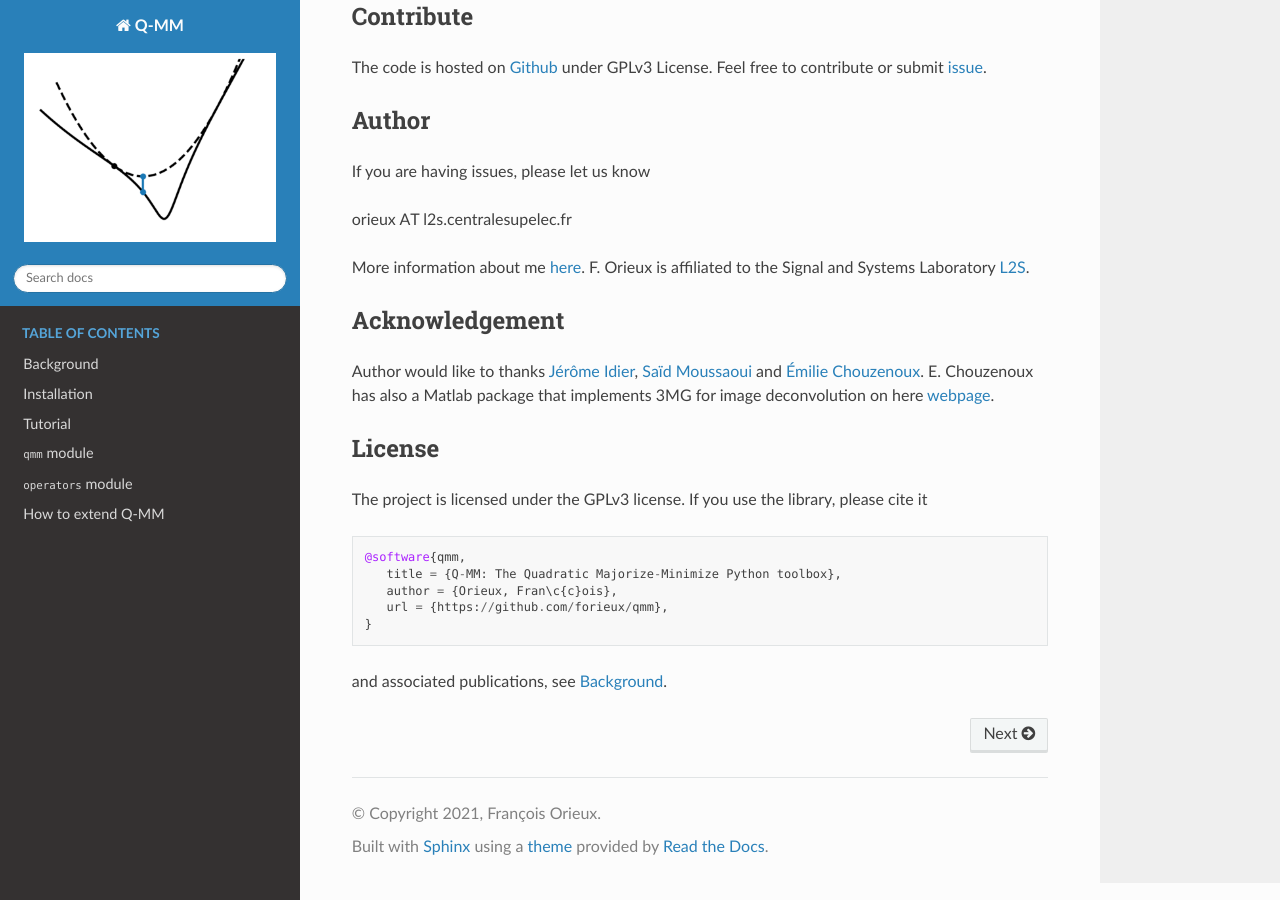
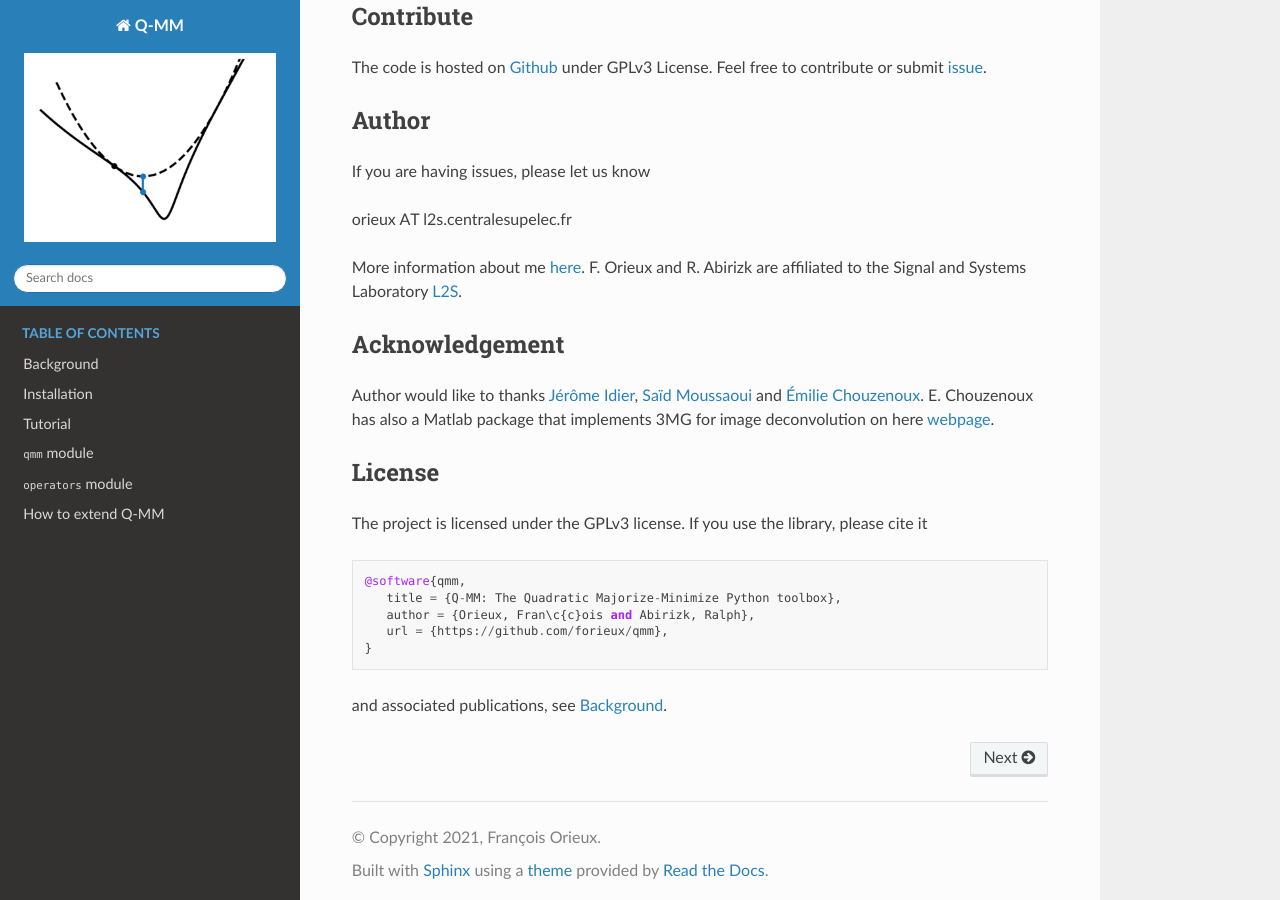
Before and after one commit to forieux/qmm, a Sphinx documentation site: the page built from docs/index.rst, in a window 1280 px wide and 900 px high, scrolled down 678 px. Built offline with Sphinx 7.4.7 and the Read the Docs theme 2.0.0, drawn with Linux system fonts in a browser that asks for light colours.

Commit message:
Add Ralph as author

```diff
--- a/README.rst
+++ b/README.rst
@@ -22,7 +22,7 @@ of this toolbox will also be appreciated.
 
     @software{qmm,
        title = {Q-MM: The Quadratic Majorize-Minimize Python toolbox},
-       author = {Orieux, Fran\c{c}ois},
+       author = {Orieux, Fran\c{c}ois and Abirizk, Ralph},
        url = {https://github.com/forieux/qmm},
     }
 
--- a/docs/index.rst
+++ b/docs/index.rst
@@ -54,8 +54,8 @@ If you are having issues, please let us know
 
 orieux AT l2s.centralesupelec.fr
 
-More information about me `here <https://pro.orieux.fr>`_. F. Orieux is
-affiliated to the Signal and Systems Laboratory `L2S
+More information about me `here <https://pro.orieux.fr>`_. F. Orieux and R.
+Abirizk are affiliated to the Signal and Systems Laboratory `L2S
 <https://l2s.centralesupelec.fr/>`_.
 
 Acknowledgement
@@ -78,7 +78,7 @@ cite it
 
     @software{qmm,
        title = {Q-MM: The Quadratic Majorize-Minimize Python toolbox},
-       author = {Orieux, Fran\c{c}ois},
+       author = {Orieux, Fran\c{c}ois and Abirizk, Ralph},
        url = {https://github.com/forieux/qmm},
     }
 
--- a/pyproject.toml
+++ b/pyproject.toml
@@ -2,7 +2,7 @@
 name = "qmm"
 version = "0.4.0"
 description = "The Quadratic Majorize-Minimize toolbox"
-authors = ["François Orieux <francois.orieux@universite-paris-saclay.fr>"]
+authors = ["François Orieux <francois.orieux@universite-paris-saclay.fr>", "Ralph Abirizk  <ralph.abirizk@universite-paris-saclay.fr>"]
 maintainers = ["François Orieux <francois.orieux@universite-paris-saclay.fr>"]
 readme = "README.rst"
 license = "GPL-3.0-or-later"
```
